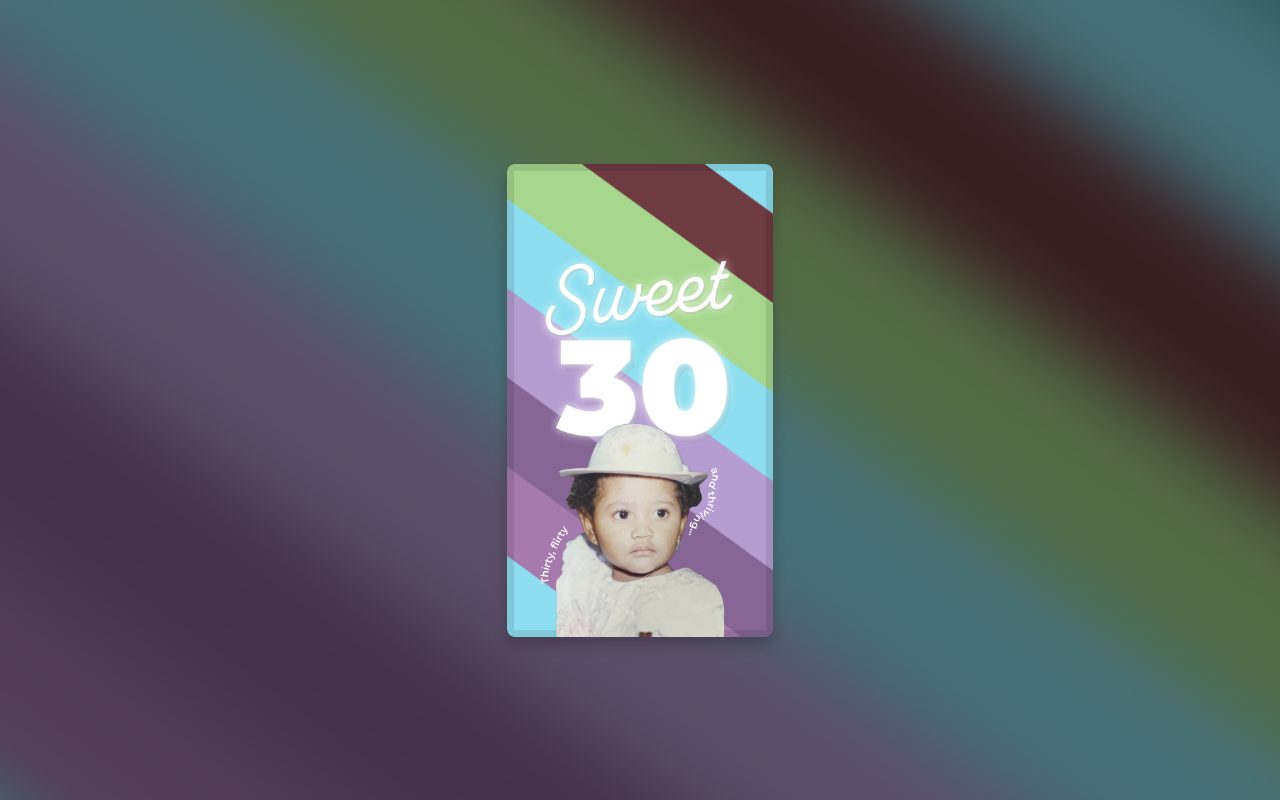
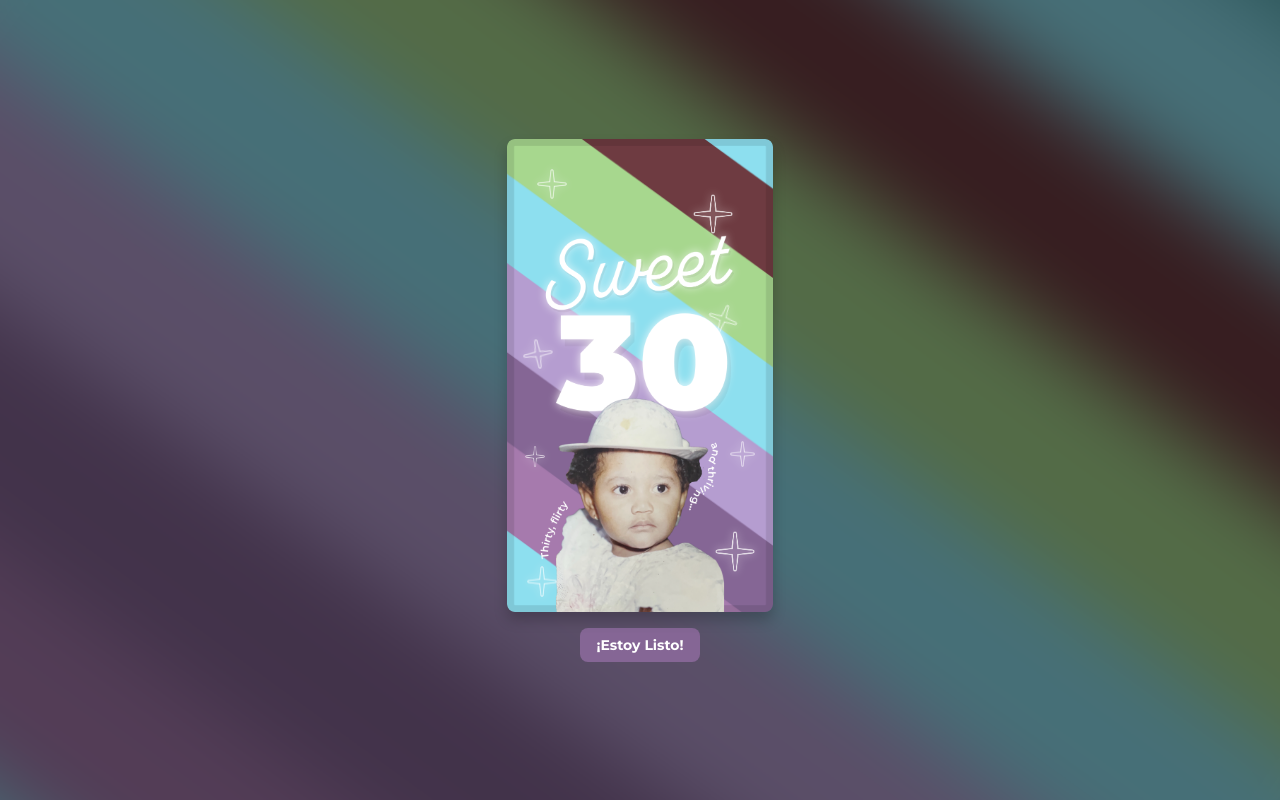
Before and after one commit to laristizabala/13-going-on-30, a Vue app: page / in a window 1280 px wide. Built offline with nearby package versions, Linux system fonts and the light colour scheme.

Commit message:
:sparkles: function to turn card is implemented and styles improved

```diff
--- a/src/App.vue
+++ b/src/App.vue
@@ -1,14 +1,11 @@
 <script setup>
-import HelloWorld from "./components/Card.vue";
+import Card from "./components/Card.vue";
 </script>
 
 <template>
-  <HelloWorld class="card" />
+  <Card  />
 </template>
 
 <style scoped>
-.card {
-  font-family: "Montserrat", sans-serif;
-  font-size: 10px;
-}
+
 </style>
--- a/src/components/Card.vue
+++ b/src/components/Card.vue
@@ -1,9 +1,48 @@
-<script setup></script>
-
 <template>
+  <div class="card">
     <div class="flip-card">
-    <div class="flip-card-inner">
+      <div :class="['flip-card-inner', { flipped: isFlipped }]">
         <div class="flip-card-front">
+          <img
+            class="star star--1"
+            src="../assets/images/Estrella.png"
+            alt="estrella decorativa"
+          />
+          <img
+            class="star star--2"
+            src="../assets/images/Estrella.png"
+            alt="estrella decorativa"
+          />
+          <img
+            class="star star--3"
+            src="../assets/images/Estrella.png"
+            alt="estrella decorativa"
+          />
+          <img
+            class="star star--4"
+            src="../assets/images/Estrella.png"
+            alt="estrella decorativa"
+          />
+          <img
+            class="star star--5"
+            src="../assets/images/Estrella.png"
+            alt="estrella decorativa"
+          />
+          <img
+            class="star star--6"
+            src="../assets/images/Estrella.png"
+            alt="estrella decorativa"
+          />
+          <img
+            class="star star--7"
+            src="../assets/images/Estrella.png"
+            alt="estrella decorativa"
+          />
+          <img
+            class="star star--8"
+            src="../assets/images/Estrella.png"
+            alt="estrella decorativa"
+          />
           <img
             class="flip-card-front__sweet-30"
             src="../assets/images/Titulo.png"
@@ -16,12 +55,39 @@
           />
         </div>
         <div class="flip-card-back">
+          <img
+            class="star star--1"
+            src="../assets/images/Estrella.png"
+            alt="estrella decorativa"
+          />
+          <img
+            class="star star--3"
+            src="../assets/images/Estrella.png"
+            alt="estrella decorativa"
+          />
+          <img
+            class="star star--5"
+            src="../assets/images/Estrella.png"
+            alt="estrella decorativa"
+          />
+          <img
+            class="star star--6"
+            src="../assets/images/Estrella.png"
+            alt="estrella decorativa"
+          />
+          <img
+            class="star star--7"
+            src="../assets/images/Estrella.png"
+            alt="estrella decorativa"
+          />
           <h2 class="flip-card-back__title">
-          Ya no tengo 13...<br />pero aún bailo Thriller<br />como si los
-          tuviera.<br /><b>¡Ven a mi Sweet 30!</b>
+            Ya no tengo <b>13</b>...<br />pero aún bailo <b>Thriller</b
+            ><br />como si los tuviera.<br /><b>¡Ven a mi Sweet 30!</b>
           </h2>
           <p class="flip-card-back__paragraph--color">Domingo 1.º de junio</p>
-        <p class="flip-card-back__paragraph--text-white">7:00 p. m.<br /><small>(el lunes es festivo :p)</small></p>
+          <p class="flip-card-back__paragraph--text-white">
+            7:00 p. m.<br /><small>(el lunes es festivo :p)</small>
+          </p>
           <p class="flip-card-back__paragraph">
             <b>
               Casa de los Sueños,<br />Territorio Aurora Boreal<br />Apto. 1336,
@@ -34,17 +100,36 @@
             y ponle sabor.
           </p>
           <p class="flip-card-back__paragraph--color"><b>Aporte:</b></p>
-        <p class="flip-card-back__paragraph--text-white">Bebidas alcohólicas para compartir ;)</p>
           <p class="flip-card-back__paragraph--text-white">
-          "No es solo una fiesta, es una<br />película... y tú estás invitado<br />
-          al reparto principal."
+            Bebidas alcohólicas para compartir ;)
+          </p>
+          <p class="flip-card-back__subtitle">
+            "No es solo una fiesta, es una<br /><b>película</b>... y tú estás
+            <b>invitado</b><br />
+            al <b>reparto principal</b>."
           </p>
         </div>
       </div>
     </div>
+    <button @click="toggleFlip" class="flip-button">
+      {{ isFlipped ? "Ver portada" : "¡Estoy Listo!" }}
+    </button>
+  </div>
 </template>
+<script setup>
+import { ref } from "vue";
 
+const isFlipped = ref(false);
+
+const toggleFlip = () => {
+  isFlipped.value = !isFlipped.value;
+};
+</script>
 <style scoped>
+.card {
+  font-family: "Montserrat", sans-serif;
+  font-size: 10px;
+}
 .flip-card {
   background-color: transparent;
   width: 266px;
@@ -67,8 +152,27 @@
   transform-style: preserve-3d;
 }
 
-.flip-card:hover .flip-card-inner {
+.flipped {
   transform: rotateY(180deg);
+}
+
+.flip-button {
+  margin-top: 1rem;
+  padding: 0.5rem 1rem;
+  background-color: #856695;
+  color: white;
+  border: none;
+  border-radius: 0.5rem;
+  cursor: pointer;
+  font-weight: bold;
+  transition: background 0.3s ease;
+  font-size: 14px;
+  outline: none;
+}
+
+.flip-button:hover {
+  background-color: #b59dd0;
+  filter: drop-shadow(0 0 0.5em #ffffffd7);
 }
 
 .flip-card-front,
@@ -94,6 +198,7 @@
   background-position: center;
   background-repeat: no-repeat;
   color: white;
+  font-family: "Montserrat", sans-serif;
 }
 
 .flip-card-front__sweet-30 {
@@ -115,19 +220,30 @@
   background: #a7d78e;
   color: white;
   transform: rotateY(180deg);
+  font-family: "Montserrat", sans-serif;
 }
 
 .flip-card-back__title {
   font-size: 16px;
   font-weight: bold;
-  color: #6e3b41;
+  /* color: #6e3b41; */
   /* color: #a7d78e; */
-  /* color: #856695; */
+  color: #856695;
   /* color: #b59dd0; */
   /* color: #8ddfef; */
   margin: 0;
 }
 
+.flip-card-back__title b {
+  color: white;
+  font-size: 18px;
+  filter: drop-shadow(0 0 0.5em #ffffffd7);
+}
+
+.flip-card-back__title b:hover {
+  text-decoration-line: underline;
+  color: #b59dd0;
+}
 .flip-card-back__paragraph {
   font-size: 12px;
   /* color: #6e3b41; */
@@ -136,13 +252,78 @@
 .flip-card-back__paragraph--color {
   margin-bottom: 0;
   font-size: 12px;
-  color: #6e3b41;
+  color: #856695;
+  font-weight: bold;
 }
-
+.flip-card-back__subtitle {
+  color: #856695;
+  font-size: 12px;
+}
+.flip-card-back__subtitle b {
+  color: white;
+  filter: drop-shadow(0 0 0.5em #ffffffd7);
+}
+.flip-card-back__subtitle b:hover {
+  text-decoration-line: underline;
+  color: #b59dd0;
+}
 .flip-card-back__paragraph--text-white {
   margin-top: 0;
   font-size: 12px;
   color: white;
 }
 
+.star {
+  position: absolute;
+  opacity: 0.8;
+  pointer-events: none;
+  z-index: 1;
+  filter: drop-shadow(0 0 0.5em #ffffffd7);
+}
+
+.star--1 {
+  top: 30px;
+  left: 30px;
+  width: 30px;
+}
+
+.star--2 {
+  top: 55px;
+  right: 40px;
+  width: 40px;
+}
+
+.star--3 {
+  bottom: 15px;
+  left: 20px;
+  width: 30px;
+}
+
+.star--4 {
+  bottom: 40px;
+  right: 18px;
+  width: 40px;
+}
+.star--5 {
+  top: 165px;
+  right: 35px;
+  width: 30px;
+  transform: rotate(20deg);
+}
+.star--6 {
+  bottom: 145px;
+  right: 18px;
+  width: 25px;
+}
+.star--7 {
+  top: 200px;
+  left: 16px;
+  width: 30px;
+  transform: rotate(261deg);
+}
+.star--8 {
+  bottom: 145px;
+  left: 18px;
+  width: 20px;
+}
 </style>
```
Also changed, not shown: 1 other file (tests, documents, lock files or other folders). Lines whose indentation alone changed are shown as unchanged.
